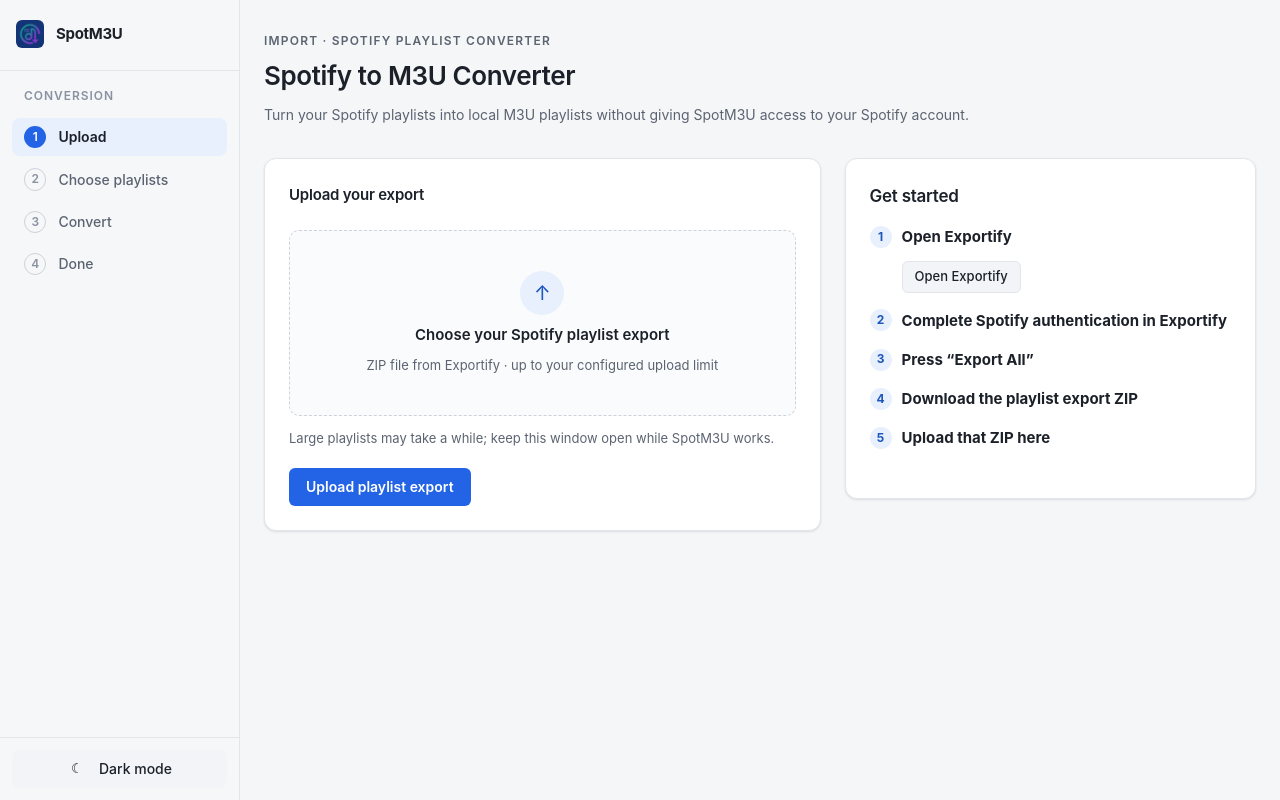
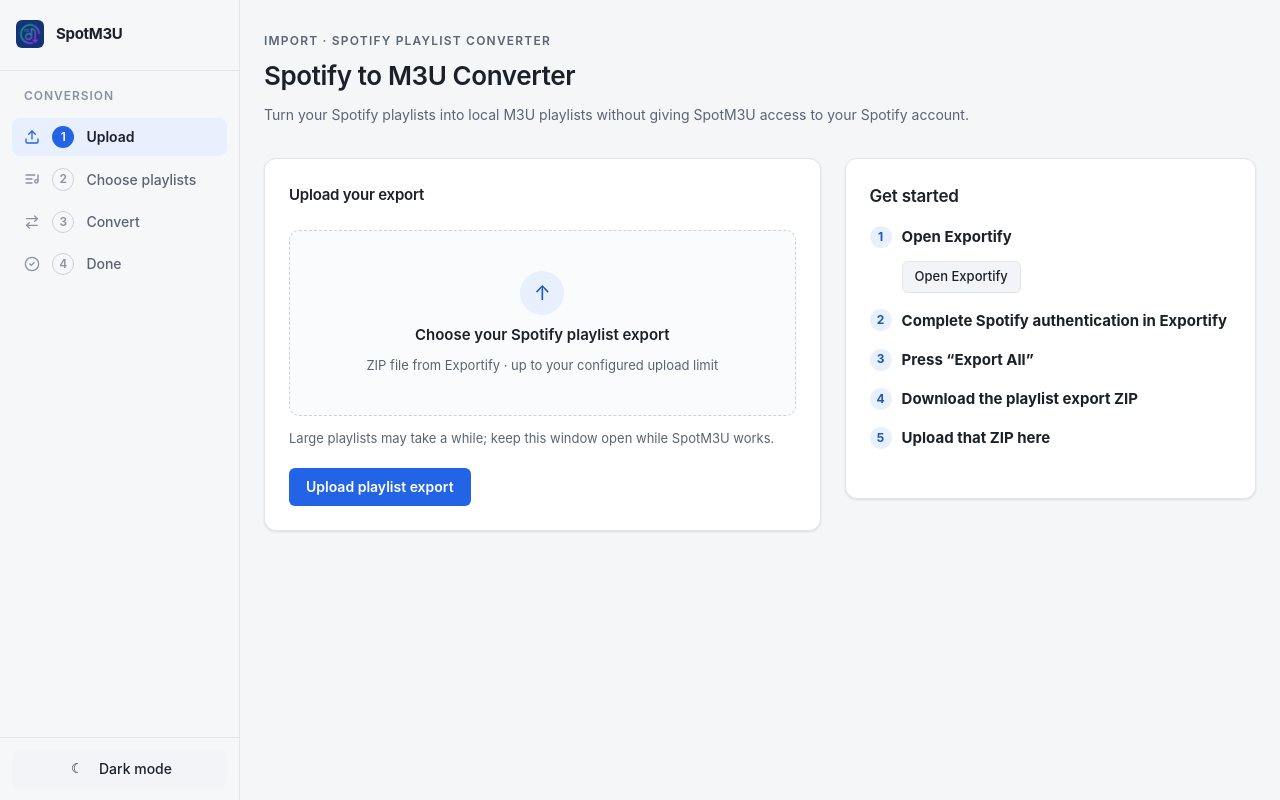
Before and after one commit to p55d2k/spotm3u, a Flask app: page / in a window 1280 px wide. Run offline with Flask 3, Linux system fonts and the light colour scheme.

Commit message:
feat(ui): give each sidebar navigation step a leading Lucide icon

```diff
--- a/src/spotm3u/static/style.css
+++ b/src/spotm3u/static/style.css
@@ -372,6 +372,23 @@ a.step-link:hover {
   text-decoration: none;
 }
 
+/* Leading icon for a step (Lucide, stroke-based; see _sidebar.html). It is
+   decorative, so state stays readable through the dot and the label. */
+.step-icon {
+  color: var(--color-text-faint);
+  flex: none;
+  height: 1rem;
+  width: 1rem;
+}
+
+.step.current .step-icon {
+  color: var(--color-accent);
+}
+
+.step.complete .step-icon {
+  color: var(--color-success-ink);
+}
+
 .step-dot {
   align-items: center;
   border: 1px solid var(--color-line-strong);
--- a/src/spotm3u/templates/_sidebar.html
+++ b/src/spotm3u/templates/_sidebar.html
@@ -14,6 +14,15 @@
 
   <div class="sidebar-block">
     <p class="sidebar-heading">Conversion</p>
+    {# Leading icon per step, keyed by step number. Inline Lucide shapes (MIT),
+       matching the stroke-based icons used elsewhere (see _status_icons.html).
+       The numbered dot beside each icon keeps carrying workflow state. #}
+    {% set step_icons = {
+      1: '<path d="M21 15v4a2 2 0 0 1-2 2H5a2 2 0 0 1-2-2v-4"/><polyline points="17 8 12 3 7 8"/><line x1="12" x2="12" y1="3" y2="15"/>',
+      2: '<path d="M21 15V6"/><path d="M18.5 18a2.5 2.5 0 1 0 0-5 2.5 2.5 0 0 0 0 5Z"/><path d="M12 12H3"/><path d="M16 6H3"/><path d="M12 18H3"/>',
+      3: '<path d="m16 3 4 4-4 4"/><path d="M20 7H4"/><path d="m8 21-4-4 4-4"/><path d="M4 17h16"/>',
+      4: '<circle cx="12" cy="12" r="10"/><path d="m9 12 2 2 4-4"/>',
+    } %}
     <ol class="sidebar-steps">
       {% for name, number, href in [
         ("Upload", 1, url_for("index")),
@@ -28,6 +37,7 @@
           {% else %}
             <span class="step-link">
           {% endif %}
+          <svg class="step-icon" viewBox="0 0 24 24" fill="none" stroke="currentColor" stroke-width="2" stroke-linecap="round" stroke-linejoin="round" aria-hidden="true" focusable="false">{{ step_icons[number]|safe }}</svg>
           <span class="step-dot" aria-hidden="true">{{ number }}</span>
           <span class="step-name">{{ name }}</span>
           {% if href %}</a>{% else %}</span>{% endif %}
```
